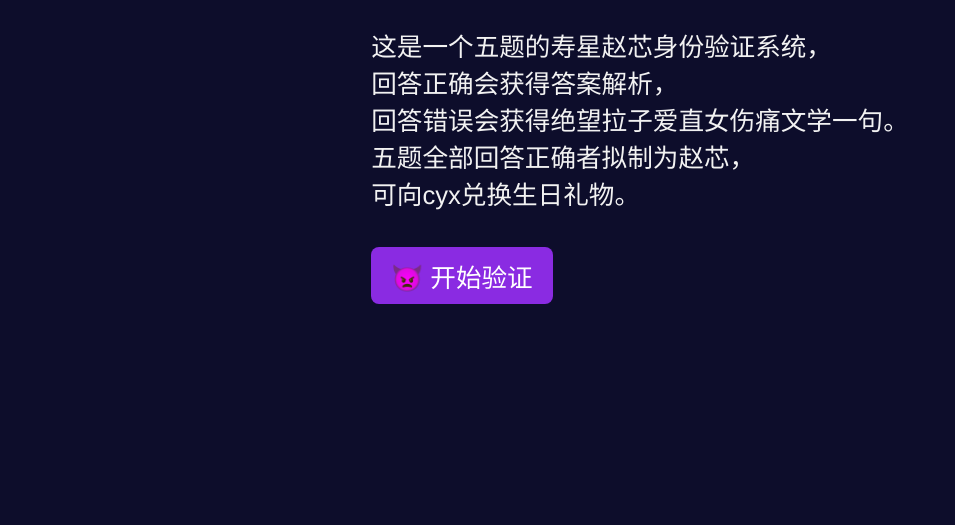
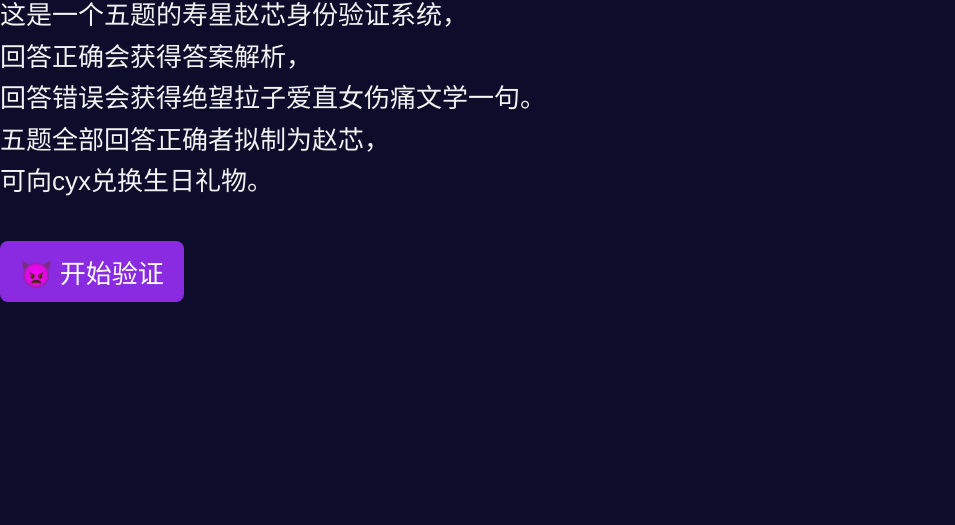
Before and after one commit to senthousand111/birthday-for-xin, a plain HTML site: page index.html in a window 1280 px wide. Shown: the part 315-840 px from the top of the page, without its empty margins (0-955 px from the left). After the commit the page ends 800 px from the top, so only its background shows below. Drawn offline with Linux system fonts and the light colour scheme.

Commit message:
Add files via upload

```diff
--- a/index.html
+++ b/index.html
@@ -1,4 +1,3 @@
-
 <!DOCTYPE html>
 <html lang="zh">
 <head>
@@ -6,22 +5,26 @@
   <meta name="viewport" content="width=device-width, initial-scale=1.0">
   <title>0511小兽芯身份验证系统</title>
   <style>
-    body {
+    html, body {
+      width: 100%;
+      margin: 0;
+      padding: 0;
       font-family: "Helvetica", sans-serif;
       background-color: #0d0d2b;
       color: #f2f2f2;
-      margin: 0;
-      padding: 20px;
       display: flex;
       flex-direction: column;
       align-items: center;
       justify-content: center;
       min-height: 100vh;
-      font-size: 1.6em;
+      font-size: 26px;
+      -webkit-text-size-adjust: none;
+      line-height: 1.6;
+      overflow-x: hidden;
     }
     .container {
-      max-width: 600px;
-      margin: 0 auto;
+      width: 100%;
+      padding: 0 10px;
       display: none;
     }
     .active {
@@ -29,10 +32,10 @@
     }
     .bubble {
       padding: 12px 16px;
-      margin: 10px;
+      margin: 8px 0;
       border-radius: 16px;
       display: inline-block;
-      max-width: 80%;
+      max-width: 95%;
     }
     .left {
       background-color: #2c2c3c;
@@ -40,23 +43,25 @@
     .right {
       background-color: #6a5acd;
       text-align: right;
+      align-self: flex-end;
     }
     .chat-box {
       display: flex;
       flex-direction: column;
     }
     button {
-      padding: 10px 20px;
+      padding: 12px 20px;
       background-color: #8a2be2;
       border: none;
       color: white;
       font-size: 1em;
       border-radius: 8px;
       cursor: pointer;
-      margin: 10px 5px 0 0;
+      margin: 12px 6px 0 0;
     }
     .button-group button {
       margin-right: 10px;
+      margin-top: 10px;
     }
   </style>
 </head>
```
